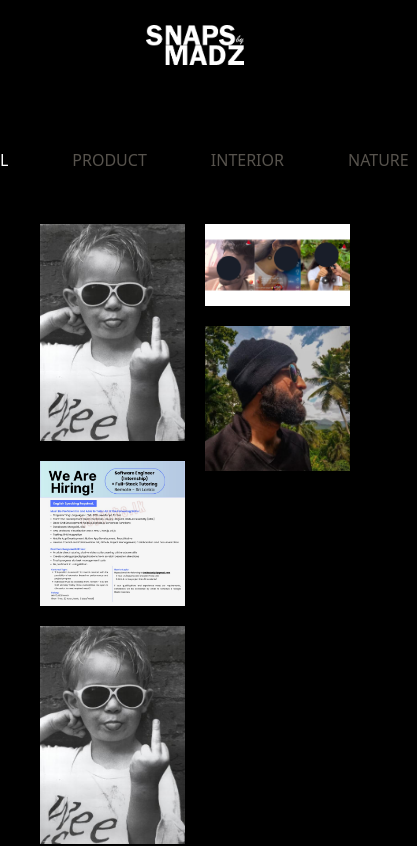
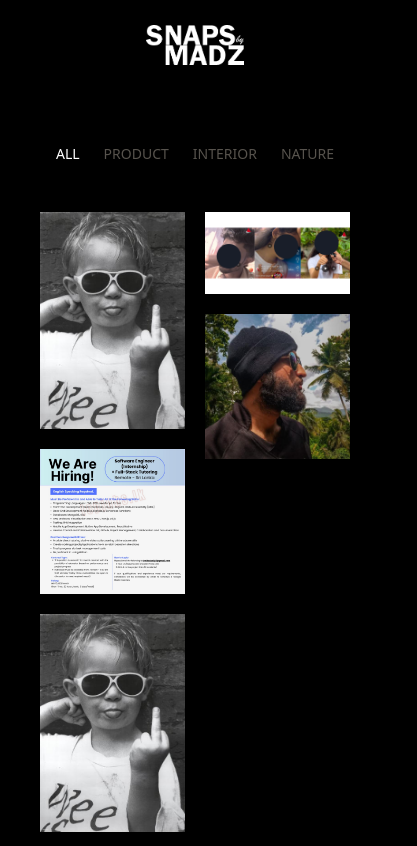
Before and after one commit to Lawo69/photography-portfolio, a Next.js app: page /portfolio in a window 390 px wide. Shown: the top 846 px of the page, 417 px wide, since content can reach past the window. Built offline with nearby package versions, Linux system fonts and the light colour scheme.

Commit message:
responsie update

```diff
--- a/app/globals.css
+++ b/app/globals.css
@@ -16,3 +16,11 @@
     height: 100%;
   }
 }
+
+.scrollbar-hide::-webkit-scrollbar {
+  display: none;
+}
+.scrollbar-hide {
+  -ms-overflow-style: none;
+  scrollbar-width: none;
+}
--- a/app/page.tsx
+++ b/app/page.tsx
@@ -1,8 +1,10 @@
+'use client';
 
 import { Inter } from "next/font/google";
 import MultiLayerParallax from "./components/banner/MultiLayerParallax";
 import Image from 'next/image';
 import Link from "next/link";
+import { useEffect } from "react";
 
 const inter = Inter({ subsets: ["latin"] });
 
@@ -14,6 +16,10 @@ const images = [
 ];
 
 export default function Home() {
+  useEffect(() => {
+    window.scrollTo(0, 0);
+  }, []);
+
   return (
     <main className={`${inter.className} relative`}>
       <MultiLayerParallax />
--- a/app/portfolio/page.tsx
+++ b/app/portfolio/page.tsx
@@ -1,7 +1,7 @@
 'use client';
 
 import { Tab, TabGroup, TabList, TabPanel, TabPanels } from '@headlessui/react'
-import React, { useRef } from 'react'
+import React, { useEffect, useRef } from 'react'
 import Masonry from 'react-masonry-css';
 import Image from 'next/image';
 import LightGalleryComponent from 'lightgallery/react';
@@ -52,23 +52,26 @@ const images = [
 const Portfolio = () => {
   const lightboxRef = useRef<LightGallery | null>(null)
 
+  useEffect(() => {
+    window.scrollTo(0, 0);
+  }, []);
+
   return (
     <div className='relative grow pt-[100px] z-20'>
       <div className='relative flex flex-col items-center h-full p-10'>
         <TabGroup className='flex flex-col items-center h-full w-full'>
-          <TabList className='flex items-center gap-12'>
+          <TabList className="flex flex-wrap sm:flex-nowrap items-center gap-4 sm:gap-12">
             {tabs.map((tab) => (
-              <Tab key={tab.key} className='p-2 focus:outline-none font-sans uppercase font-medium cursor-pointer'>
+              <Tab key={tab.key} className="p-1 sm:p-2 text-sm sm:text-base focus:outline-none font-sans uppercase font-medium cursor-pointer">
                 {({ selected }) => (
-                  <span
-                    className={ selected ? 'text-white' : 'text-stone-600'}
-                  >
+                  <span className={selected ? "text-white" : "text-stone-600"}>
                     {tab.display}
                   </span>
                 )}
               </Tab>
             ))}
           </TabList>
+
           <TabPanels className='w-full max-w-5xl my-6'>
             <TabPanel>
               <Masonry
```
